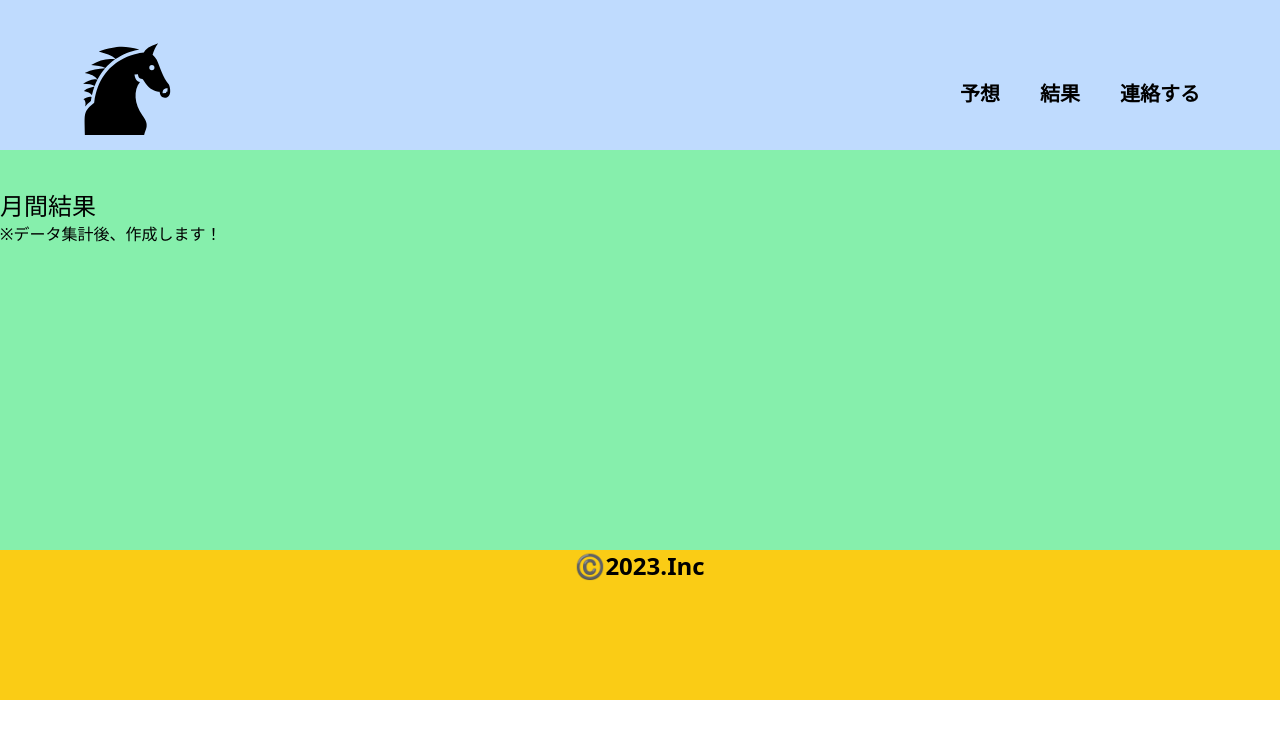
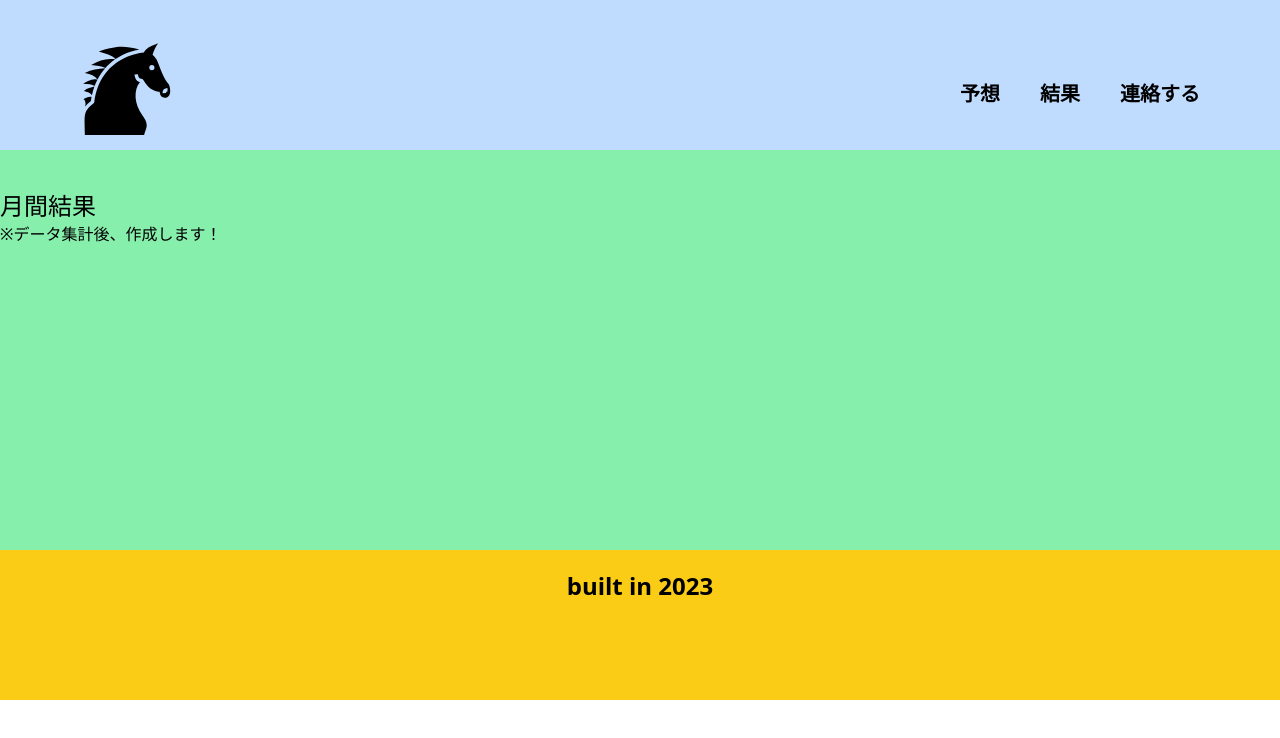
Before and after one commit to YuusukeShimono/lp-app, a Next.js app: page /result in a window 1280 px wide. Shown: the top 738 px of the page. Built offline with nearby package versions, Linux system fonts and the light colour scheme.

Commit message:
⚡️ commit_format

```diff
--- a/components/Footer.tsx
+++ b/components/Footer.tsx
@@ -16,9 +16,11 @@ const Footer = () => {
   return (
     <>
       <div className="bg-yellow-400 h-[150px]">
-        <div className="flex justify-center text-2xl font-bold">©️2023.Inc</div>
+        <div className="flex justify-center text-2xl font-bold pt-5">
+          built in 2023
+        </div>
         {isMobile && (
-          <div className="flex justify-evenly my-10 font-bold text-xl">
+          <div className="flex justify-evenly mt-10 mb-5 font-bold text-xl">
             <div>
               <Link href="/news">予想</Link>
             </div>
--- a/pages/contact.tsx
+++ b/pages/contact.tsx
@@ -22,4 +22,5 @@ const Contact = () => {
     </>
   );
 };
+
 export default Contact;
--- a/pages/index.tsx
+++ b/pages/index.tsx
@@ -22,7 +22,6 @@ const Home = () => {
         <div className="py-10">
           <BackgroundImageSlider images={images} />
         </div>
-        <div></div>
       </main>
       <Footer />
     </>
--- a/pages/news/[id].tsx
+++ b/pages/news/[id].tsx
@@ -7,7 +7,7 @@ const NewsId = (props: any) => {
       <Head>
         <title>{props.title}</title>
       </Head>
-      <div>
+      <div className="bg-pink-100 h-screen">
         <h1>{props.title}</h1>
         <div dangerouslySetInnerHTML={{ __html: props.content }} />
       </div>
```
